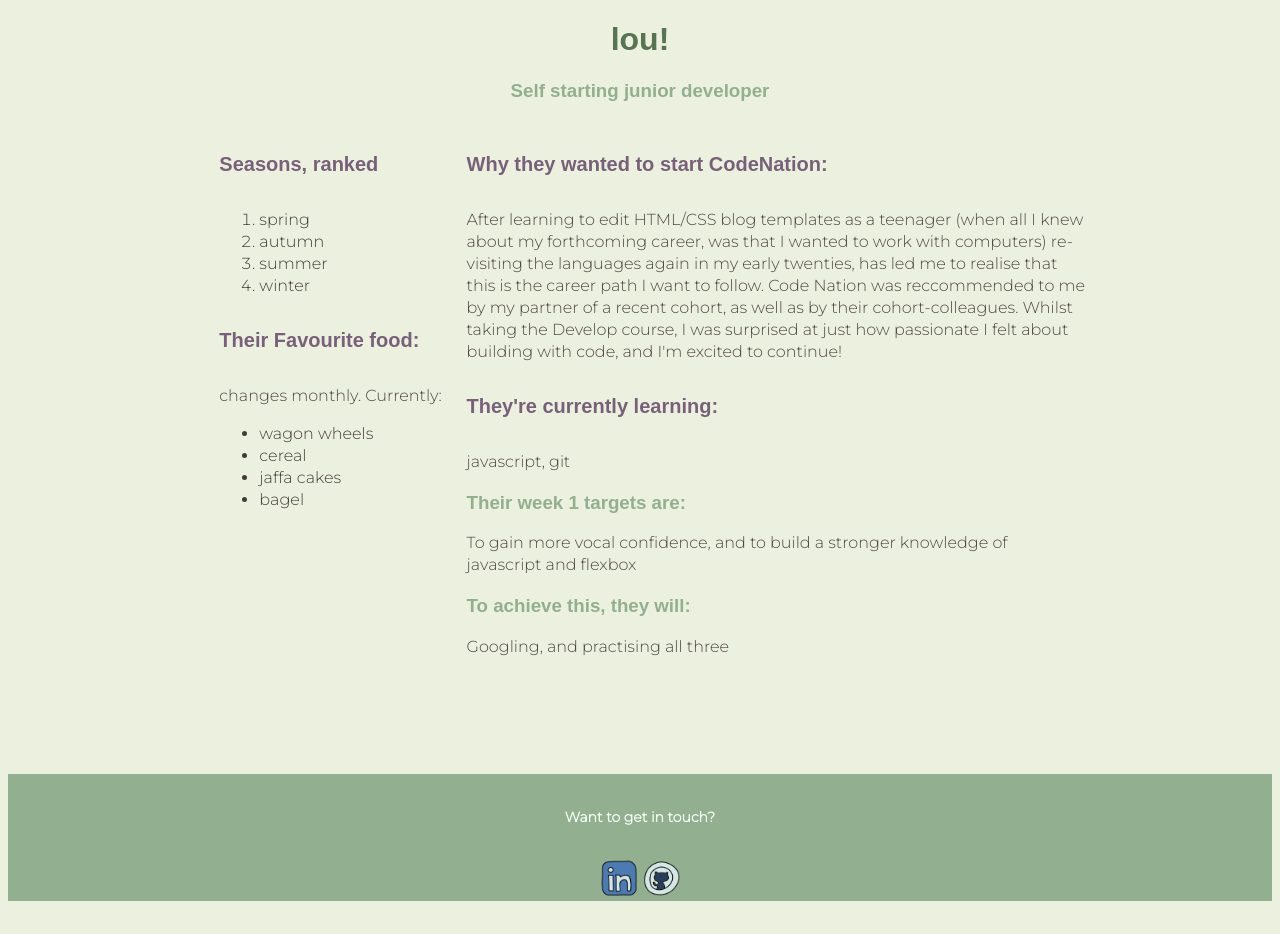
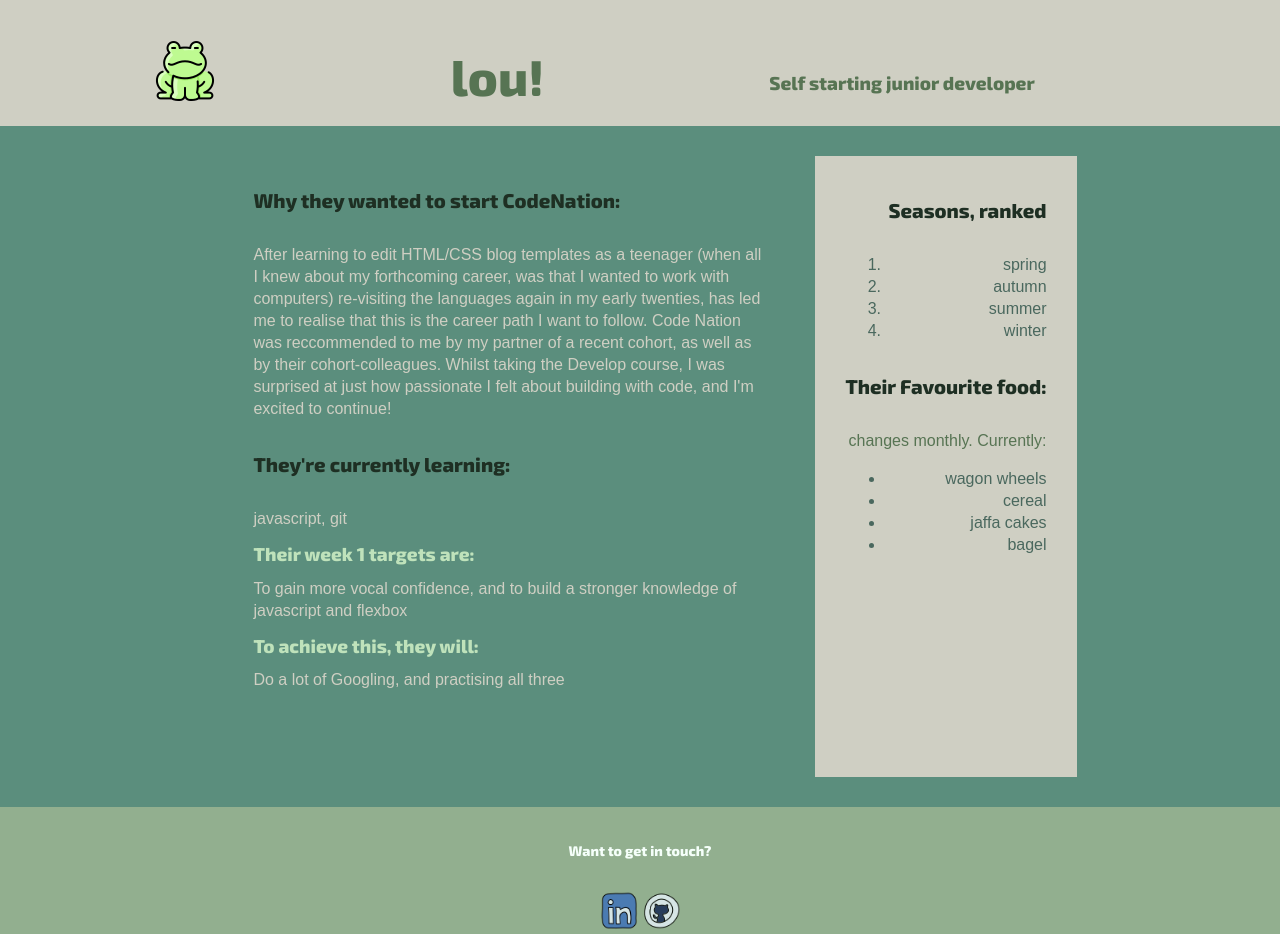
Before and after one commit to 1oupd/about-me, a plain HTML site: page index.html in a window 1280 px wide. Before the commit the page ends 909 px from the top, so only its background shows below. Drawn offline with Linux system fonts and the light colour scheme; a web font is replaced by a local one.

Commit message:
many Aesthetic updates

```diff
--- a/index.css
+++ b/index.css
@@ -1,58 +1,92 @@
-@import url("https://fonts.googleapis.com/css2?family=Chango&family=Montserrat:ital,wght@0,300;1,200&display=swap");
+@import url("https://fonts.googleapis.com/css2?family=Comfortaa:wght@400;700&family=Exo+2:wght@800&family=Public+Sans:wght@600&display=swap");
+
 
 h1 {
-  font-family: Chango, Arial;
+
+  font-family: 'Exo 2', sans-serif;
   color: #577453;
+  font-size: 50px;
 }
 
-h4,
-h5 {
-  font-family: Chango, Arial;
-  color: #78607a;
+h4, h5 {
+  font-family: 'Exo 2', sans-serif;
+  color: #1E2F23;
   line-height: 35px;
   font-size: 20px;
 }
 
 h3 {
-  font-family: Chango, Arial;
-  color: #92af8f;
+  font-family: 'Exo 2', sans-serif;
+  color: #bfe2bb;
 }
 h6 {
-  font-family: Montserrat, sans serif;
+  font-family: 'Exo 2', sans-serif;
   font-size: 14px;
 }
 body {
-  background-color: #ecf1df;
+  background-color: #5B8E7D;
+  overflow-x: hidden;
+  margin: 0px;
+
 }
 
-p {
-  color: #4e4641;
+.p1 {
+  color: #577453;
   line-height: 22px;
 }
 
+.p2 {
+  color: #cfcfc3;
+  line-height: 22px;
+}
+
+.name {
+  margin: 45px 50px 0px 0px;
+}
+.slogan {
+  color: #577453;
+  margin: 70px 50px 0px 0px;
+}
 .intro {
   text-align: center;
+  background-color: #cfcfc3;
+  margin: 0px 0px 0px -40px;
+  padding: 1px 20px 20px 20px;
+  display: flex;
+  justify-content:space-evenly;
+
 }
 
+.frog {
+  height: 60px;
+  margin: 40px 60px 0px 0px;
+}
 .container {
-  margin-left: 2%;
   display: flex;
   flex-wrap: wrap;
-  flex-direction: row;
-  justify-content: center;
+  flex-direction: row-reverse;
+  justify-content:center;
+
 }
 
 .lists {
-  color: #423c39;
+  color: #4a685e;
+  background-color:#cfcfc3;
   font-family: "Montserrat", sans-serif;
   line-height: 22px;
+  padding: 10px 30px 30px 30px;
+  text-align: right;
+  margin: 30px 0px 30px 0px;
+  font-weight:400;
 }
 
 .about {
-  margin-left: 2%;
-  width: 50%;
+
+  width: 40%;
   font-family: "Montserrat", sans-serif;
   padding-bottom: 100px;
+  line-height: 10px;
+  margin: 30px 50px 0px 50px;
 }
 
 .footer {
--- a/index.html
+++ b/index.html
@@ -8,8 +8,9 @@
 </head>
 <body>
     <div class="intro">
-        <H1> lou! </H1>
-        <h3> Self starting junior developer</h3>
+        <img class="frog" src=images/frog.png alt="icon of a green frog">
+        <H1 class="name"> lou! </H1>
+        <h3 class="slogan"> Self starting junior developer</h3>
      </div>
     <div class="container">
         <div class="lists">
@@ -21,7 +22,7 @@
                 <li>winter</li>
             </ol>
             <h4> Their Favourite food:</h4>
-            <p> changes monthly. Currently:
+            <p class="p1"> changes monthly. Currently:
             <ul>
                 <li> wagon wheels</li>
                 <li> cereal </li>
@@ -32,13 +33,13 @@
 
         <div class="about">
             <h4> Why they wanted to start CodeNation: </h4>
-            <p>After learning to edit HTML/CSS blog templates as a teenager (when all I knew about my forthcoming career, was that I wanted to work with computers) re-visiting the languages again in my early twenties, has led me to realise that this is the career path I want to follow. Code Nation was reccommended to me by my partner of a recent cohort, as well as by their cohort-colleagues. Whilst taking the Develop course, I was surprised at just how passionate I felt   about building with code, and I'm excited to continue! </p>
+            <p class="p2">After learning to edit HTML/CSS blog templates as a teenager (when all I knew about my forthcoming career, was that I wanted to work with computers) re-visiting the languages again in my early twenties, has led me to realise that this is the career path I want to follow. Code Nation was reccommended to me by my partner of a recent cohort, as well as by their cohort-colleagues. Whilst taking the Develop course, I was surprised at just how passionate I felt   about building with code, and I'm excited to continue! </p>
             <h4>They're currently learning:</h4>
-            <p> javascript, git </p>
+            <p class="p2"> javascript, git </p>
             <h3> Their week 1 targets are:</h3>
-            <p> To gain more vocal confidence, and to build a stronger knowledge of javascript and flexbox</p>
+            <p class="p2"> To gain more vocal confidence, and to build a stronger knowledge of javascript and flexbox</p>
             <h3>To achieve this, they will:</h3>
-            <p> Googling, and practising all three</p>
+            <p class="p2"> Do a lot of Googling, and practising all three</p>
         </div>
     </div>
 </body>
```
Also changed, not shown: images/frog.png (added).
